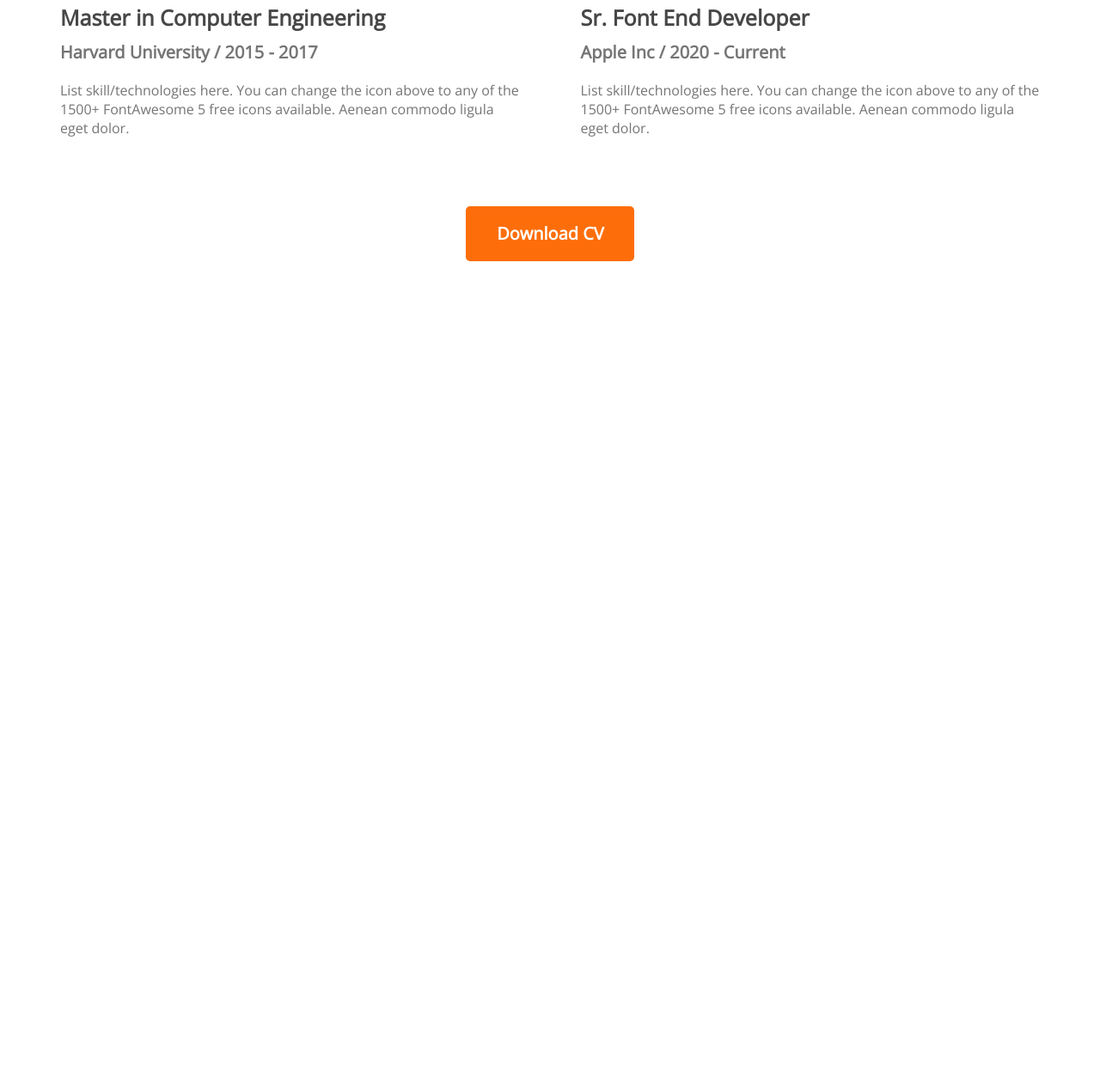
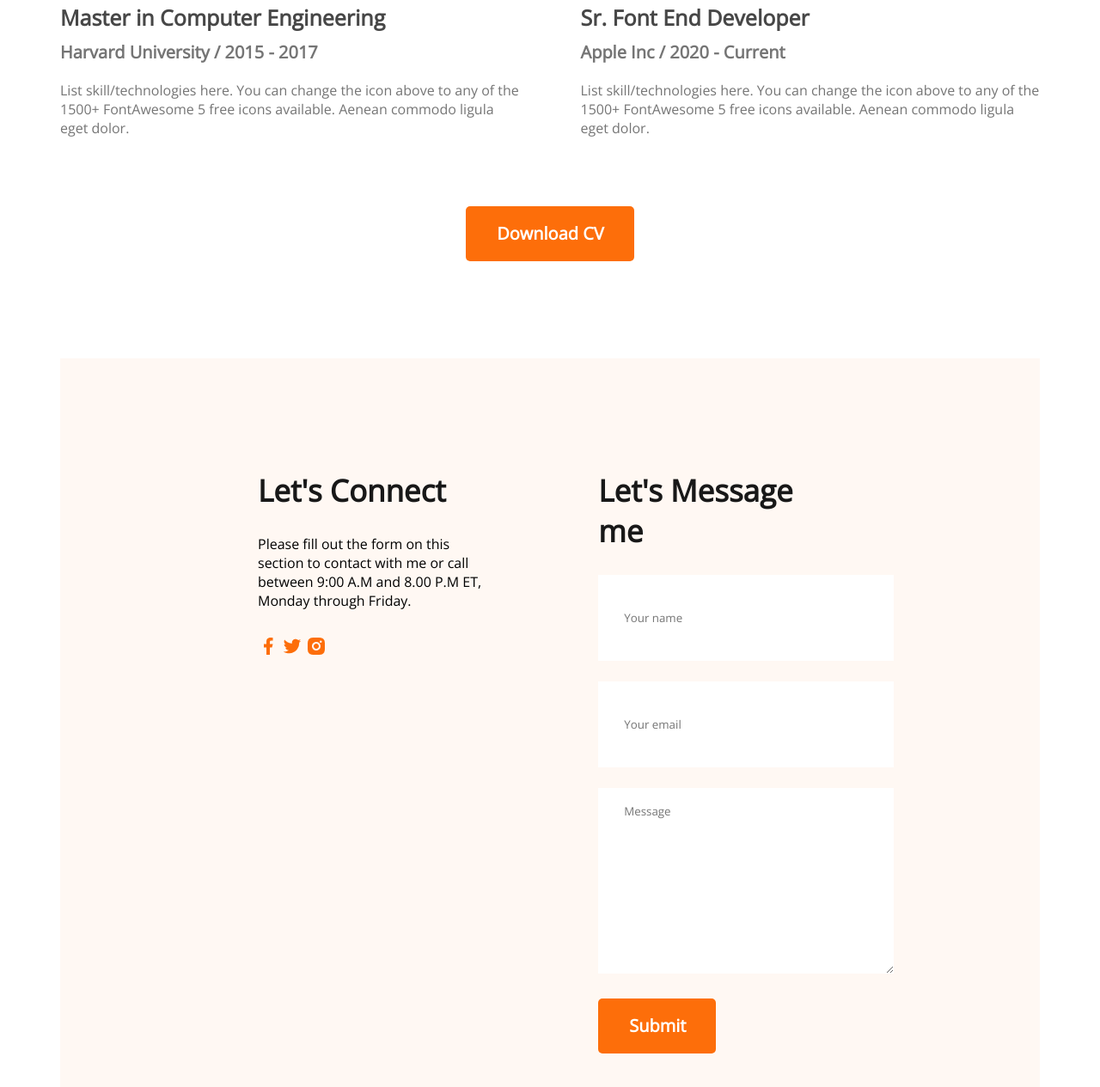
Before and after one commit to naimhossen1929/developer-portfolio, a plain HTML site: page index.html in a window 1280 px wide. Shown: the part 2809-4074 px from the top of the page at 86% size. Before the commit the page ends 3113 px from the top, so only its background shows below. Drawn offline with nearby package versions, Linux system fonts and the light colour scheme.

Commit message:
added contact section

```diff
--- a/Styles/portfolio.css
+++ b/Styles/portfolio.css
@@ -220,3 +220,30 @@ main {
     margin-top: 50px;
     text-align: center;
 }
+/* Contact Styles */
+.contact{
+    display: flex;
+    margin-top: 113px;
+    padding: 130px 230px;
+    background: #FFF8F3;
+    gap: 117px;
+}
+.contact .section-title{
+    text-align: left;
+    margin-bottom: 28px;
+}
+.contact input[type="text"], input[type="email"], textarea{
+    margin-bottom: 24px;
+    border:0;
+    background: #FFFFFF;
+
+    padding: 18px 30px;
+    width: 100%;
+}
+input{
+    height: 64px;
+}
+.contact-description{
+    margin-top: 20px;
+    margin-bottom: 30px;
+}
--- a/index.html
+++ b/index.html
@@ -143,6 +143,25 @@
                 <button class="btn-primary">Download CV</button>
             </div>
         </section>
+        <!-- Contact section -->
+        <section class="contact">
+            <div>
+                <h3 class="section-title">Let's Connect</h3>
+                <p class="contact-description">Please fill out the form on this section to contact with me or call between 9:00 A.M and 8.00 P.M ET, Monday through Friday.</p>
+                <a href=""><img src="images/icons/facebook.png" alt=""></a>
+                <a href=""><img src="images/icons/twitter.png" alt=""></a>
+                <a href=""><img src="images/icons/insta.png" alt=""></a>
+            </div>
+            <div>
+                <h3 class="section-title">Let's Message me</h3>
+                <form action="">
+                    <input type="text" placeholder="Your name">
+                <input type="text" placeholder="Your email">
+                <textarea name="" id="" cols="30" rows="10" placeholder="Message"></textarea>
+                <input type="submit" value="Submit" class="btn-primary">
+                </form>
+            </div>
+        </section>
     </main>
     <footer>
 
```
